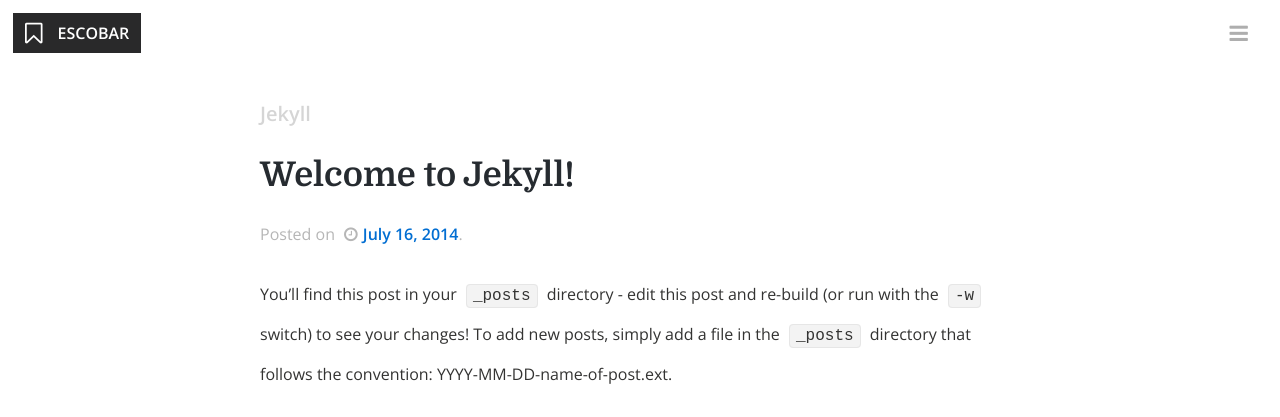
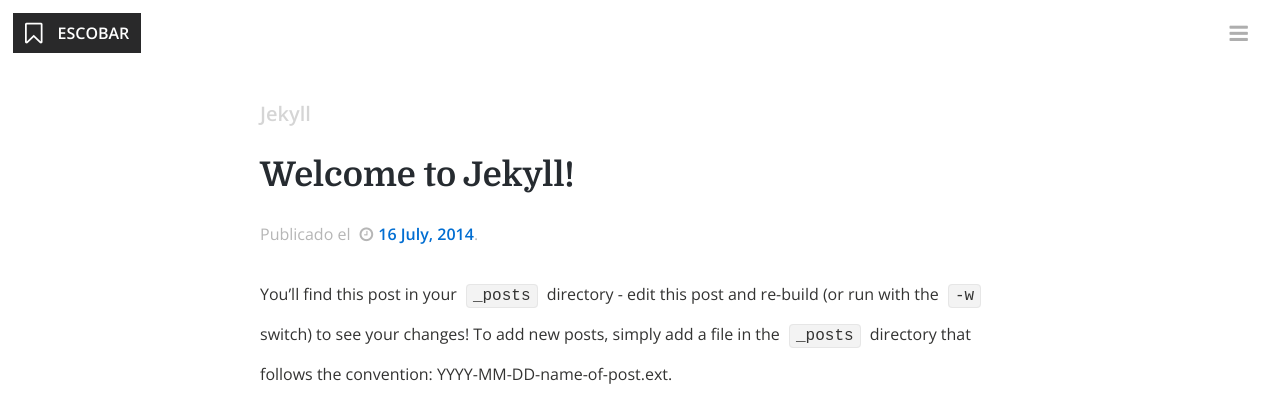
Before and after one commit to daeshu/a, a Jekyll site: the page built from index.html, in a window 1280 px wide. Shown: the top 417 px of the page. Built offline with Jekyll 4.4.1, drawn with Linux system fonts in a browser that asks for light colours; nearby versions of some CDN libraries; the list of posts is cut into pages by our own code.

Commit message:
Update index.html

```diff
--- a/index.html
+++ b/index.html
@@ -14,7 +14,7 @@
 	{% for post in paginator.posts %}
 		<article class="post {% if post.featured == true %} featured {% endif %}">
 			<header>
-				<div class="feature"><span>Featured</span><i class="fa fa-bookmark fa-lg"></i></div>
+				<div class="feature"><span>Destacado</span><i class="fa fa-bookmark fa-lg"></i></div>
 				<h2>
 					{% for category in post.categories %}
 					{{ category }}
@@ -22,7 +22,7 @@
 				</h2>
 				<h1><a href="{{ post.url | prepend: site.baseurl }}">{{ post.title }}</a></h1>
 				<span>
-					Posted on <i class="fa fa-clock-o"></i><time datetime="{{ post.date | date: "%Y-%m-%d" }}">{{ post.date | date: "%B %-d, %Y" }}</time>.
+					Publicado el <i class="fa fa-clock-o"></i><time datetime="{{ post.date | date: "%Y-%m-%d" }}">{{ post.date | date: "%-d %B, %Y" }}</time>.
 				</span>
 				<div class="excerpt">
 					{% if post.content contains '<!--more-->' %}
```
